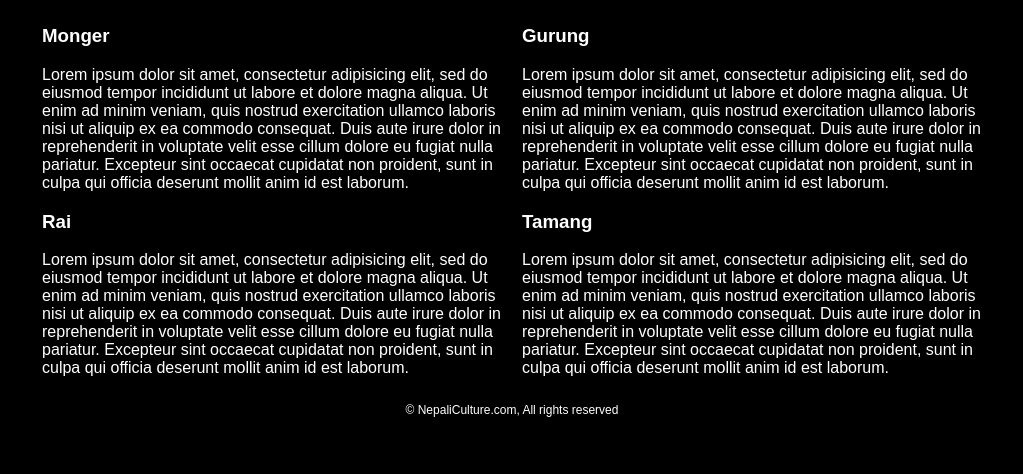
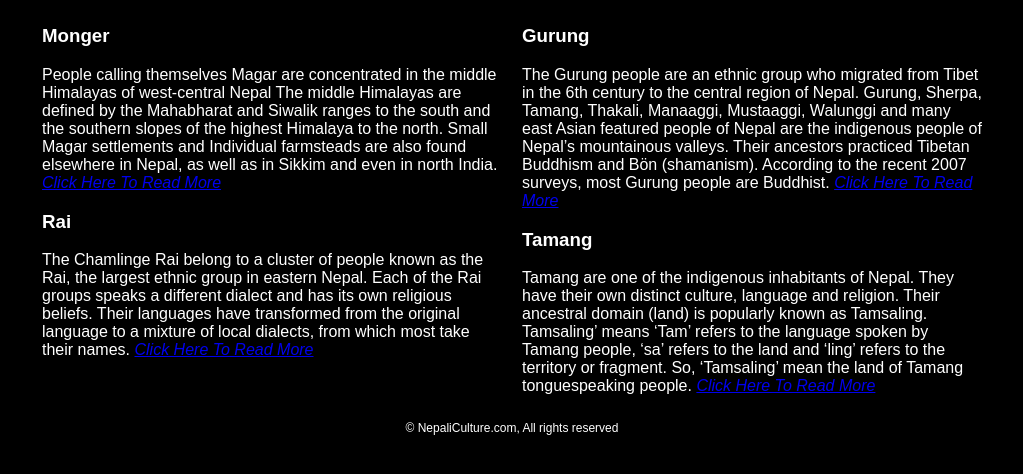
Before and after one commit to davidPyak123/davidPyak123.github.io, a plain HTML site: page culture.html in a window 1280 px wide. Shown: the part 180-654 px from the top of the page, without its empty margins (128-1151 px from the left). Drawn offline with Linux system fonts and the light colour scheme.

Commit message:
Final upload for MOD 1

```diff
--- a/culture.html
+++ b/culture.html
@@ -17,47 +17,32 @@
 		</ul>
 	</nav>
 </header>
+
 <div class="block">
 	<article id="left">
 		<h3>Monger</h3>
-		<p>Lorem ipsum dolor sit amet, consectetur adipisicing elit, sed do eiusmod
-            tempor incididunt ut labore et dolore magna aliqua. Ut enim ad minim veniam,
-            quis nostrud exercitation ullamco laboris nisi ut aliquip ex ea commodo
-            consequat. Duis aute irure dolor in reprehenderit in voluptate velit esse
-            cillum dolore eu fugiat nulla pariatur. Excepteur sint occaecat cupidatat non
-            proident, sunt in culpa qui officia deserunt mollit anim id est laborum.</p>
+		<p>People calling themselves Magar are concentrated in the middle Himalayas of west-central Nepal The middle Himalayas are defined by the Mahabharat and Siwalik ranges to the south and the southern slopes of the highest Himalaya to the north. Small Magar settlements and Individual farmsteads are also found elsewhere in Nepal, as well as in Sikkim and even in north India.
+        <cite><a href="http://www.encyclopedia.com/doc/1G2-3458000522.html">Click Here To Read More</a></cite>
 
             <h3>Rai</h3>
-            <p>Lorem ipsum dolor sit amet, consectetur adipisicing elit, sed do eiusmod
-            tempor incididunt ut labore et dolore magna aliqua. Ut enim ad minim veniam,
-            quis nostrud exercitation ullamco laboris nisi ut aliquip ex ea commodo
-            consequat. Duis aute irure dolor in reprehenderit in voluptate velit esse
-            cillum dolore eu fugiat nulla pariatur. Excepteur sint occaecat cupidatat non
-            proident, sunt in culpa qui officia deserunt mollit anim id est laborum.</p>
+            <p>The Chamlinge Rai belong to a cluster of people known as the Rai, the largest ethnic group in eastern Nepal. Each of the Rai groups speaks a different dialect and has its own religious beliefs. Their languages have transformed from the original language to a mixture of local dialects, from which most take their names.
+            <cite><a href="https://joshuaproject.net/people_groups/17925/NP">Click Here To Read More</a></cite>
         </article>
 
     <article id="right">
     	<h3>Gurung</h3>
-    	<p>Lorem ipsum dolor sit amet, consectetur adipisicing elit, sed do eiusmod
-            tempor incididunt ut labore et dolore magna aliqua. Ut enim ad minim veniam,
-            quis nostrud exercitation ullamco laboris nisi ut aliquip ex ea commodo
-            consequat. Duis aute irure dolor in reprehenderit in voluptate velit esse
-            cillum dolore eu fugiat nulla pariatur. Excepteur sint occaecat cupidatat non
-            proident, sunt in culpa qui officia deserunt mollit anim id est laborum.</p>
+    	<p>The Gurung people are an ethnic group who migrated from Tibet in the 6th century to the central region of Nepal. Gurung, Sherpa, Tamang, Thakali, Manaaggi, Mustaaggi, Walunggi and many east Asian featured people of Nepal are the indigenous people of Nepal’s mountainous valleys. Their ancestors practiced Tibetan Buddhism and Bön (shamanism). According to the recent 2007 surveys, most Gurung people are Buddhist.
+        <cite><a href="https://arjuntamu.wordpress.com/2010/10/18/a-brief-history-of-gurung-tamu-society/">Click Here To Read More</a></cite>
 
         <h3>Tamang</h3>
-        <p>Lorem ipsum dolor sit amet, consectetur adipisicing elit, sed do eiusmod
-            tempor incididunt ut labore et dolore magna aliqua. Ut enim ad minim veniam,
-            quis nostrud exercitation ullamco laboris nisi ut aliquip ex ea commodo
-            consequat. Duis aute irure dolor in reprehenderit in voluptate velit esse
-            cillum dolore eu fugiat nulla pariatur. Excepteur sint occaecat cupidatat non
-            proident, sunt in culpa qui officia deserunt mollit anim id est laborum.</p>
+        <p>Tamang are one of the indigenous inhabitants of Nepal. They have their own distinct culture, language and religion. Their ancestral domain (land) is popularly known as Tamsaling. Tamsaling’ means ‘Tam’ refers to the language spoken by Tamang people, ‘sa’ refers to the land and ‘ling’ refers to the territory or fragment. So, ‘Tamsaling’ mean the land of Tamang tonguespeaking people.
+        <cite><a href="https://tamangsamaj.wordpress.com/about-tamang/">Click Here To Read More</a></cite>
 
     </article>
 	</div>
 <footer>
 	<p>&copy; NepaliCulture.com, All rights reserved</p>
 </footer>
-
+</div>
 </body>
 </html>
--- a/style.css
+++ b/style.css
@@ -64,8 +64,7 @@ body {
 
 footer{
 	text-align: center;
-	font-size: 0.79em;
+	font-size: 0.90em;
 	padding: 0.5em 0;
-	color: #000000;
-	background-color:
+	color: #F7F8FC;
 }
--- a/style2.css
+++ b/style2.css
@@ -96,6 +96,7 @@ article{
 	margin: 10px;
 	color: #fff;
 }
+
 
 
 .image {
```
Also changed, not shown: about.html (+1 -1 lines), gallery.html (+12 -12 lines).
